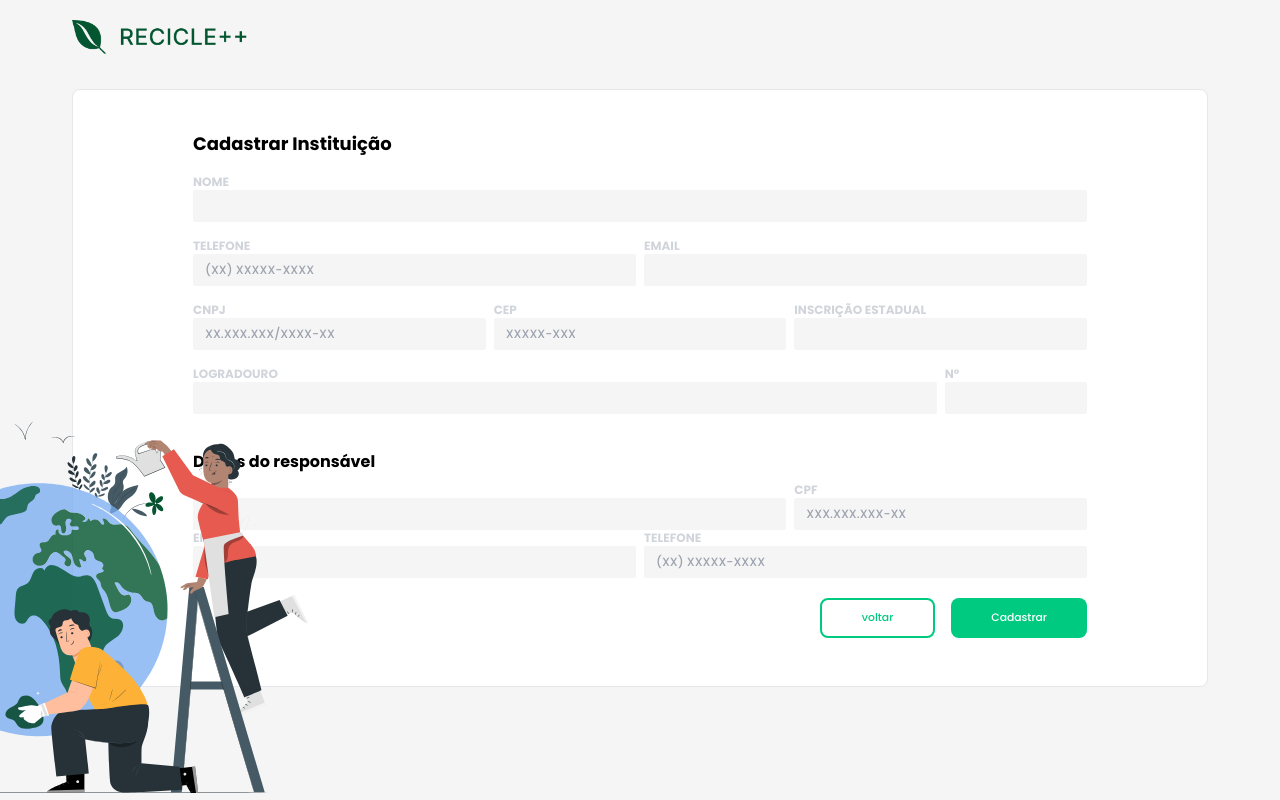
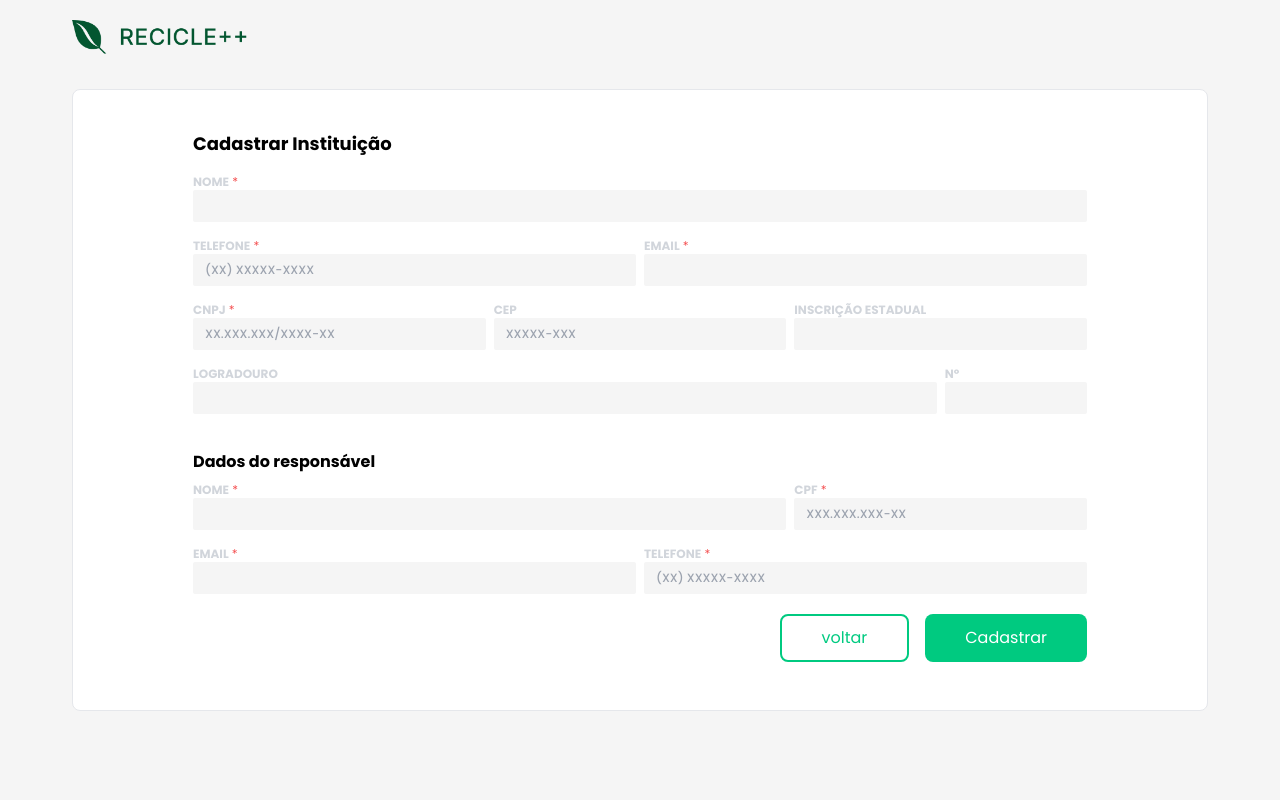
Before and after one commit to recicleUSP/siteAdmRecicle, a Next.js app: page /instituicao/cadastrar in a window 1280 px wide. Built offline with nearby package versions, Linux system fonts and the light colour scheme.

Commit message:
Dev(firebase): adicionar e visualizar as instituicoes do banco de dados

```diff
--- a/estruturas/dadosInsituicao.tsx
+++ b/estruturas/dadosInsituicao.tsx
@@ -1,6 +1,9 @@
 import React from "react";
 import InputModel from "./inputModel";
-import Link from "next/link"
+import { FormProvider, useForm } from "react-hook-form";
+import { Institution, Manager } from "../utils/types/users"
+import { addDoc, collection, doc } from "firebase/firestore";
+import { database } from "../utils/firebaseConfig";
 
 interface FormData {
     title: string,
@@ -35,62 +38,105 @@ const setarValores = (type) : FormData => {
 
 export default function DadosInstituicao({ type }: { type: string }) {
     const { title, buttonText, buttonType } = setarValores(type);
+    const methods = useForm()
+
+    function removeEmptyFields(data) {
+        Object.keys(data).forEach(key => {
+          if (data[key] === '' || data[key] == null) {
+            delete data[key];
+          }
+        });
+        return data;
+    }
+    const onSubmitFunc = async (values, e) => {
+        e.preventDefault()
+        const data = removeEmptyFields(values);
+
+        const institution : Institution = {
+            name: data.name,
+            email: data.email,
+            phone: data.phone,
+            cnpj: data.cnpj,
+            address: {
+                street: data.street,
+                street_number: data.street_number,
+                cep: data.cep,
+                state_inscription: data.state_inscription
+            },
+            pickers_count: 0,
+        }
+
+        const colInstitutions = collection(database, "institutions");
+        const { id: idInstitution } = await addDoc(colInstitutions, institution);
+
+        const manager : Manager = {
+            name: data.manager_name,
+            email: data.manager_email,
+            phone: data.manager_phone,
+            cpf: data.manager_cpf,
+            institution_id: idInstitution
+        }
+        const colManagers = collection(database, "managers");
+        await addDoc(colManagers, manager);
+
+    };
+
+
     return (
         <div className="bg-white py-10 mt-2 border rounded-lg lg:px-10 px-5">
-
-            <div className=" lg:px-20 px-5">
+            <FormProvider {...methods} >
+            <form onSubmit={methods.handleSubmit(onSubmitFunc)} className="lg:px-20 px-5">
                 <h1 className="text-lg font-bold ">{title}</h1>
                 <div className="py-4">
-                        <InputModel title="NOME" type="text" name="name"/>
+                        <InputModel title="NOME" type="text" name="name" required/>
                     <div className="grid grid-cols-2 gap-2 mt-4">
-                        <InputModel title="TELEFONE" type="text" name="phone" placeholder={"(XX) XXXXX-XXXX"} />
-                        <InputModel title="EMAIL" type="email" name="email" />
+                        <InputModel title="TELEFONE" type="text" name="phone" placeholder={"(XX) XXXXX-XXXX"} required/>
+                        <InputModel title="EMAIL" type="email" name="email" required/>
                     </div>
                     <div className="grid lg:grid-cols-3 grid-cols-2 gap-2 mt-4">
-                        <InputModel title="CNPJ" type="text"  name="cnpj" placeholder="XX.XXX.XXX/XXXX-XX"/>
-                        <InputModel title="CEP" type="text"  name="cep" placeholder="XXXXX-XXX"/>
+                        <InputModel title="CNPJ" type="text"  name="cnpj" placeholder="XX.XXX.XXX/XXXX-XX" required/>
+                        <InputModel title="CEP" type="text"  name="cep" placeholder="XXXXX-XXX" />
                         <InputModel className="col-span-2 lg:col-span-1"
-                        title="INSCRIÇÃO ESTADUAL" type="text" name="inscricao_estadual"/>
+                        title="INSCRIÇÃO ESTADUAL" type="text" name="state_inscription"/>
                     </div>
                     <div className="grid grid-cols-6 gap-2 mt-4">
                         <div className="col-span-5">
-                            <InputModel title="LOGRADOURO" type="text"  name="logradouro"/>
+                            <InputModel title="LOGRADOURO" type="text"  name="street"/>
                         </div>
-                        <InputModel title="Nº" type="text" name="num"/>
+                        <InputModel title="Nº" type="text" name="street_number"/>
                     </div>
                 </div>
                 <h5 className=" font-bold mt-5 ">Dados do responsável</h5>
                 <div className="py-2">
                     <div className="grid grid-cols-3 gap-2 ">
                         <div className="col-span-2">
-                            <InputModel title="NOME" type="text" name="name"/>
+                            <InputModel title="NOME" type="text" name="manager_name" required/>
                         </div>
                         <div className="col-span-1">
 
-                            <InputModel title="CPF" type="text" name="cpf" placeholder="XXX.XXX.XXX-XX"/>
+                            <InputModel title="CPF" type="text" name="manager_cpf" placeholder="XXX.XXX.XXX-XX" required/>
                         </div>
                     </div>
-                    <div className="grid grid-cols-2 gap-2 ">
-                        <InputModel title="EMAIL" type="email" name="email"/>
-                        <InputModel title="TELEFONE" type="text" name="phone" placeholder={"(XX) XXXXX-XXXX"} />
+                    <div className="grid grid-cols-2 gap-2 mt-4">
+                        <InputModel title="EMAIL" type="email" name="manager_email" required/>
+                        <InputModel title="TELEFONE" type="text" name="manager_phone" placeholder={"(XX) XXXXX-XXXX"} required/>
                     </div>
                     <div className="flex justify-end gap-4 mt-5">
-                        <Link rel="stylesheet" href="/Instituicao/gerenciar" passHref>
-                            <button className={`btn ${buttonType} !px-10 cursor-pointer !py-2.5 !rounded-lg`}>
-                            <p className="text-xxs font-medium">{buttonText}</p>
+                        {/* <Link rel="stylesheet" href="/Instituicao/gerenciar" passHref> */}
+                            <button type="submit" className={`btn ${buttonType} !px-10 cursor-pointer !py-2.5 !rounded-lg`}>
+                                {buttonText}
                             </button>
-                        </Link>
+                        {/* </Link> */}
 
-                        <Link rel="stylesheet" href="/Instituicao/gerenciar" passHref>
-                            <button className="btn btn-green-light !px-10 cursor-pointer !py-2.5 !rounded-lg">
-                                <p className="text-xxs font-medium">Cadastrar</p>
+                        {/* <Link rel="stylesheet" href="/Instituicao/gerenciar" passHref> */}
+                            <button type="submit" className="btn btn-green-light !px-10 cursor-pointer !py-2.5 !rounded-lg">
+                                Cadastrar
                             </button>
-                        </Link>
-
-
+                        {/* </Link> */}
                     </div>
                 </div>
-            </div>
+            </form>
+            </FormProvider>
         </div>
     )
 }
--- a/estruturas/inputModel.tsx
+++ b/estruturas/inputModel.tsx
@@ -1,12 +1,25 @@
 import React from "react"
+import { useFormContext } from "react-hook-form"
 
-export default function InputModel ({ title, type, placeholder, name, className }: { title: string, type: string, placeholder?: string, name: string, className?: string }) {
+export default function InputModel ({ title, type, placeholder, name, className, required }: { title: string, type: string, placeholder?: string, name: string, className?: string, required?: boolean }) {
+    const ConnectForm = ({ children } : { children?: any }) => {
+        const methods = useFormContext();
+        return children({ ...methods });
+    };
+
     return (
-        <div className={`lg:text-xs text-xxs ${className}`}>
-            <label htmlFor={name} className="text-gray-300 font-bold">{title}</label>
-            <input placeholder={placeholder}
-            className={`rounded-sm pl-3 w-full h-8 outline-none font-medium  border-background-light bg-background-light`}
-            type={type} name={name} id={name} />
-        </div>
+        <ConnectForm>
+            {({ register }) =>
+                <div className={`lg:text-xs text-xxs ${className}`}>
+                    <label htmlFor={name} className="text-gray-300 font-bold">
+                        {title}
+                        <span className="text-red font-normal">{required ? " *" : ""}</span>
+                    </label>
+                    <input placeholder={placeholder} type={type} required={required}
+                    className={`rounded-sm pl-3 w-full h-8 outline-none font-medium  border-background-light bg-background-light`}
+                    {...register(name, {required})}/>
+                </div>
+            }
+        </ConnectForm>
     )
 }
--- a/estruturas/popUp.tsx
+++ b/estruturas/popUp.tsx
@@ -1,6 +1,6 @@
 import * as React from "react"
 
-export default function PopUp ({ children, show, setShow }: { children: JSX.Element, show: boolean, setShow: (show: boolean) => void }) {
+export default function PopUp ({ children, show, setShow }: { children?: JSX.Element, show: boolean, setShow: (show: boolean) => void }) {
     return (
         <div className={`z-50 fixed top-0 left-0 w-screen h-screen bg-black/40 flex justify-center items-center transition-all
         ${show ? "opacity-100 w-full" : "opacity-0 w-0"}`}>
--- a/estruturas/table.tsx
+++ b/estruturas/table.tsx
@@ -2,6 +2,7 @@ import React from 'react'
 import { useState } from 'react'
 import PopUp from './popUp'
 import Link from "next/link"
+import { deleteDoc } from "firebase/firestore"
 
 interface HeadObj {
     title: string,
@@ -54,7 +55,7 @@ const Picker = ({ type, value, popUp, page }) => {
 
 
 
-export default function defTable ({ head, obj , page} : { head: HeadObj[], obj: Obj[], page: string }) {
+export default function defTable ({ head, obj , page } : { head: HeadObj[], obj: Obj[], page: string }) {
     const [showPopUp, setShowPopUp] = useState(false)
 
     return (
--- a/package.json
+++ b/package.json
@@ -12,7 +12,8 @@
     "firebase": "^9.14.0",
     "next": "12.3.0",
     "react": "18.2.0",
-    "react-dom": "18.2.0"
+    "react-dom": "18.2.0",
+    "react-hook-form": "^7.39.5"
   },
   "devDependencies": {
     "autoprefixer": "^10.4.8",
--- a/pages/index.js
+++ b/pages/index.js
@@ -2,8 +2,8 @@ import Image from "next/image"
 
 const NavBar = () => {
     const pages = [
-        { name: "ADMINISTRAÇÃO", path: "/Instituicao/login", icon: "users" },
-        { name: "INTITUIÇÕES", path: "/Coletor/login", icon: "building" },
+        { name: "ADMINISTRAÇÃO", path: "/instituicao/login", icon: "users" },
+        { name: "INTITUIÇÕES", path: "/coletor/login", icon: "building" },
     ]
 
     return (
--- a/pages/instituicao/cadastrar.js
+++ b/pages/instituicao/cadastrar.js
@@ -10,10 +10,9 @@ export default function cadastrarInstituicao() {
                 <DadosInstituicao type="cadastrar"/>
 
             </div>
-            <div className="absolute bottom-0 left-0 hidden lg:block">
+            {/* <div className="absolute bottom-0 left-0 hidden lg:block">
                 <Image src="/image/cuidandomundo.svg" width={400} height={400} priority/>
-            </div>
+            </div> */}
         </div>
     )
-
 }
--- a/pages/teste.js
+++ b/pages/teste.js
@@ -5,8 +5,8 @@ export default function Teste () {
     const col = collection(database, 'teste')
     const saveToDb = async () => {
         await addDoc(col, {
-            nome: 'teste',
-            numero: 230
+            nome: 'teste123',
+            numero: 233123
         })
     }
 
--- a/utils/types/users.ts
+++ b/utils/types/users.ts
@@ -9,7 +9,7 @@ export interface Institution {
 		cep: string
 		state_inscription: number
 	},
-	manager_id: string,
+    pickers_count: number,
 }
 
 export interface Picker {
@@ -33,5 +33,5 @@ export interface Manager {
 	cpf: string,
 	email: string,
 	phone: string,
-	institution_id: string
+	institution_id?: any
 }
```
Also changed, not shown: pages/instituicao/gerenciar.js (+33 -2 lines), 2 other files (tests, documents, lock files or other folders).
